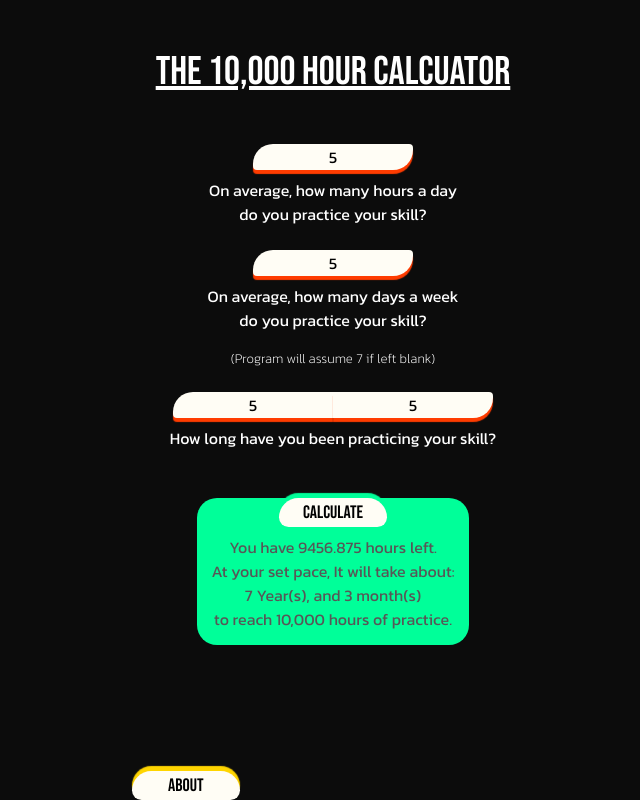
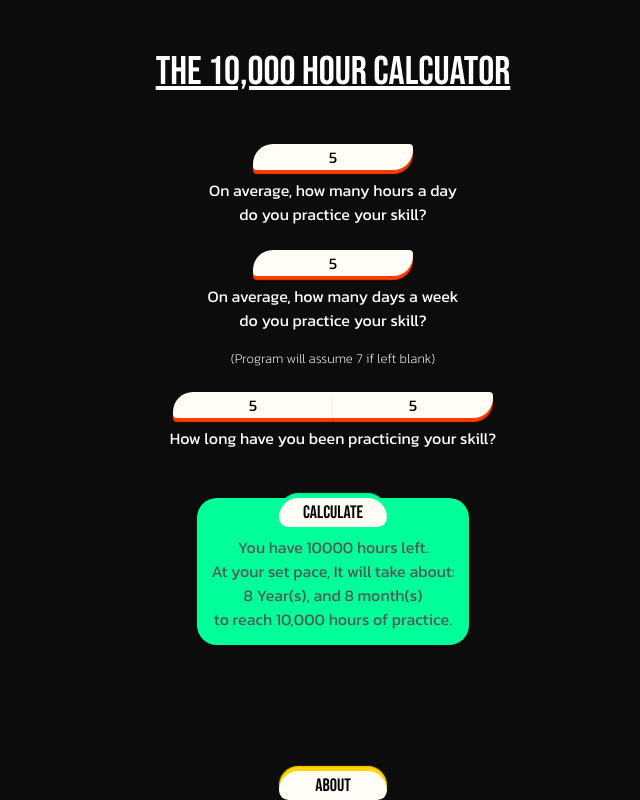
Before and after one commit to ImmuneMoon/10-000-Hour-Calculator, a plain HTML site: page index.html in a window 1280 px wide. Both pictures are taken after typing "5", "5", "5", "5" into the empty fields and a click on the button "Calculate". Shown: the whole page, without its empty margins (307-947 px from the left). Drawn offline with nearby package versions, Linux system fonts and the light colour scheme.

Commit message:
Found a bug in calculate()
total_weeks isn't being passed to calculate, working on solution

```diff
--- a/calculator.js
+++ b/calculator.js
@@ -1,12 +1,8 @@
 function calc() {
     // grabs the result <p> element
-    let result = document.getElementById('result');
+    let result_txt = document.getElementById('result');
     // grabs the calc_container <p> element
     let calc_container = document.getElementById('calc_container');
-    // if the elements are not visible, they are made visible
-    result.style.display = 'block';
-    calc_container.style.visibility = 'visible';
-
     // gets value from #hours input
     let hours = Number(document.getElementById('hours').value);
     // gets value from #days input
@@ -18,9 +14,7 @@ function calc() {
     // initializes variables for nested functions
     const weeks = 52.143;
     const ten_k = 10000;
-    let to_date = '';
-    let total_weeks = '';
-    let remaining_hours = '';
+    let total_weeks = 0;
 
     function filter() {
         // checks for any input for hours
@@ -38,7 +32,7 @@ function calc() {
         // defaults days to 7 if user doesnt use #days input
         else if (days == 0) {
             days = 7;
-            console.log('days== working');
+            console.log('days== working', days);
         }
         // displays an alert if user enters a value greather than 7 in #days
         else if (days > 7) {
@@ -47,39 +41,69 @@ function calc() {
             return
         }
         // displays a alert if months is equal to 12(a year) or greater
-        else if (months > 11.99) {
+        else if (months > 12) {
             alert('Please enter a valid number of months.');
             return
         }
         // converts months to weeks if month is a valid number
         else if (months > 0) {
-            total_weeks = months * 4.345;
+            month_weeks = months * 4.345;
         }
         /* converts years to weeks if years is a valid number and adds it to
            any weeks converted from months */
         else if (years > 0) {
-            total_weeks = (years * weeks) + total_weeks;
+            total_weeks = (years * weeks) + month_weeks;
+        }
+
+        function calculate() {
+            console.log(years)
+            console.log('tw: ', total_weeks)
+            console.log('days: ', days)
+            console.log('hours: ', hours)
+            // if the elements are not visible, they are made visible
+            result_txt.style.display = 'block';
+            calc_container.style.visibility = 'visible';
+            // calculates total hours spent practicing so far
+            let to_date = (total_weeks * days) * hours;
+            console.log('to date: ', to_date);
+            // in the case of the users input being greater than 10k
+            if (to_date > ten_k) {
+                // calculates surplus
+                surplus = to_date - ten_k;
+                result = document.getElementById('result').innerText = `Congrats! You\'ve surpassed 10,000 hours by ${surplus}!`;
+                // exit
+                return
+            }
+            else {
+                let remaining_hours = Math.round(ten_k - to_date);
+                let total = (hours * days) * weeks;
+                result = remaining_hours / total;
+                years_result = Math.round(result);
+                months_result = Math.round(12 * (result - Math.floor(result)));
+
+                // in the case of the users input equaling 10k
+                if (to_date == ten_k) {
+                    result = document.getElementById('result').innerText = 'You\'ve reached 10,000 hours, time to celebrate!';
+                    // exit
+                    return
+                }
+                // otherwise
+                else {
+                    // takes result and rounds upwards for the first decimal
+                    result = document.getElementById('result').innerText = `You have ${remaining_hours} hours left.\nAt your set pace, It will take about:\n${years_result} Year(s), and ${months_result} month(s)\nto reach 10,000 hours of practice.`;
+                    // exits function
+                    return
+                }
+            }
         }
         // runs calculate function
         return calculate();
     }
 
-    function calculate() {
-        // calculates total hours spent practicing so far
-        to_date = ((total_weeks * days) * hours);
-        remaining_hours = (ten_k - to_date);
-        let total = (hours * days) * weeks;
-        let result = remaining_hours / total;
-        years_result = Math.floor(result);
-        months_result = Math.round(12 * (result - Math.floor(result)));
-        // takes result and rounds upwards for the first decimal
-        result = document.getElementById('result').innerText = 'You have ' + remaining_hours + ' hours left.\n' + 'At your set pace, ' + 'It will take about:\n' + years_result + ' Year(s), ' + 'and ' + months_result + ' month(s)\n' + 'to reach 10,000 hours of practice.';
-        // exits function
-        return
-    }
-
     // runs filter function
     return filter();
+
+
 }
 
 function about_reveal() {
--- a/index.html
+++ b/index.html
@@ -5,6 +5,7 @@
         <meta http-equiv="X-UA-Compatible" content="IE=edge">
         <meta name="viewport" content="width=device-width, initial-scale=1.0">
         <title>10,000 Hour Calculator</title>
+        <link rel="icon" href="./images/10k.ico" />
         <!-- Bootstrap -->
         <!-- CSS only -->
         <link href="https://cdn.jsdelivr.net/npm/bootstrap@5.2.1/dist/css/bootstrap.min.css" rel="stylesheet" integrity="sha384-iYQeCzEYFbKjA/T2uDLTpkwGzCiq6soy8tYaI1GyVh/UjpbCx/TYkiZhlZB6+fzT" crossorigin="anonymous">
--- a/styles.css
+++ b/styles.css
@@ -101,14 +101,18 @@ button {
     visibility: visible;
 }
 
+#calculate:hover {
+    background-color: rgb(0, 255, 153);
+}
+
 #about_container {
     position: absolute;
     bottom: 0;
     visibility: hidden;
     background-color: rgb(255, 213, 0);
-    width: 20em;
-    margin-left: 26%;
-    margin-right: 26%;
+    width: 70%;
+    margin-left: 15%;
+    margin-right: 15%;
     border-radius: 20px;
 }
 
@@ -122,6 +126,10 @@ button {
     padding-bottom: 0%;
 }
 
+#about-btn:hover {
+    background-color: rgb(255, 213, 0);
+}
+
 #about-btn {
     visibility: visible;
     box-shadow: 0px -5px 1px rgb(255, 213, 0);
```
Also changed, not shown: images/10k.ico (added), 2 other files.
